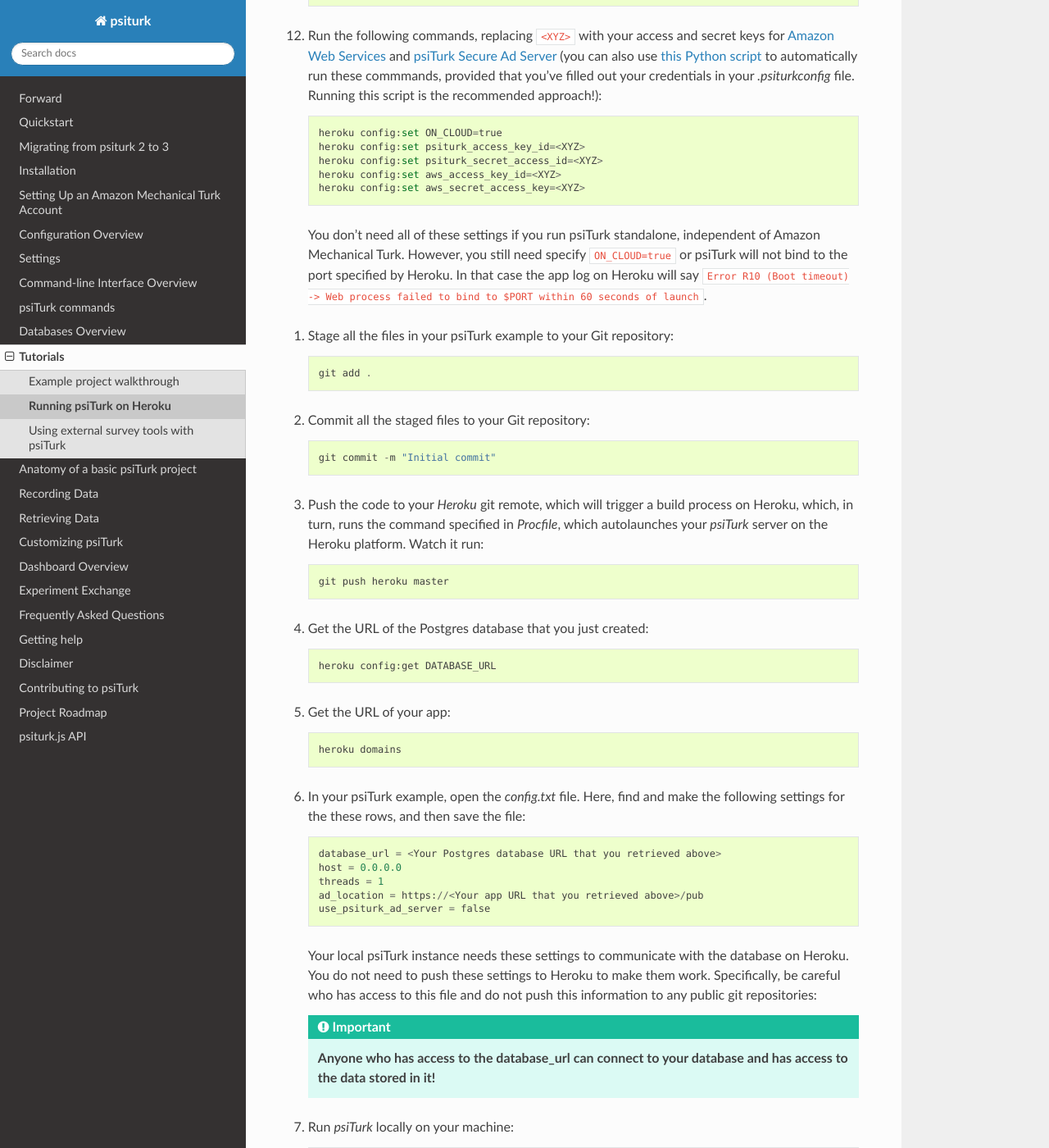
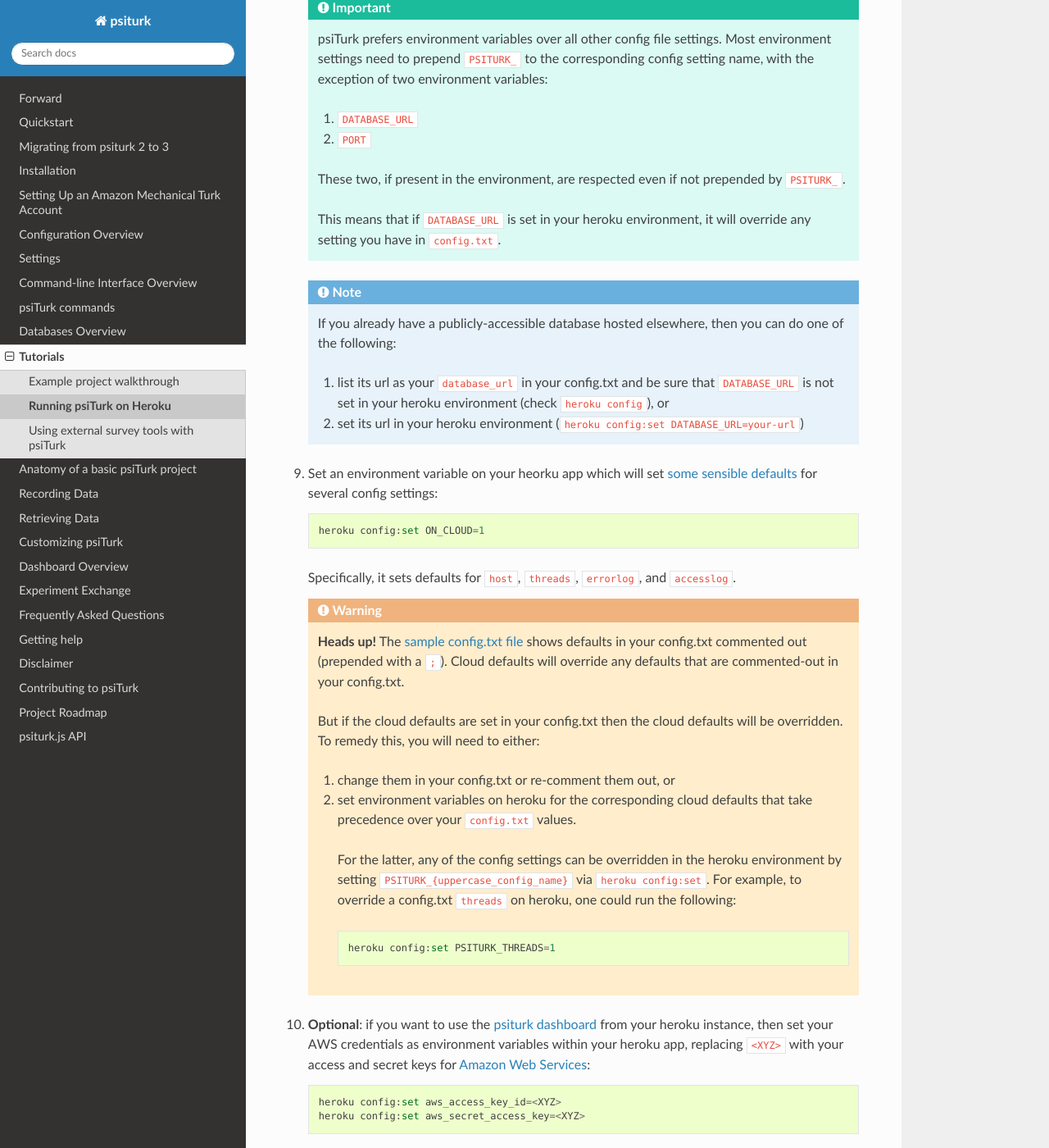
Before and after one commit to NYUCCL/psiTurk, a Sphinx documentation site: the page built from doc/tutorials/heroku.rst, in a window 1280 px wide and 1400 px high, scrolled down 2150 px. Shown: the whole window at 82% size. Built offline with Sphinx 7.4.7 and the Read the Docs theme 2.0.0, drawn with Linux system fonts in a browser that asks for light colours; the version number could not be read and is left out; some of the changed text lies outside the part shown.

Commit message:
majorly update the heroku tutorial
because it had never been updated for 3.0

```diff
--- a/doc/index.rst
+++ b/doc/index.rst
@@ -21,6 +21,8 @@
 with psiTurk, visit :ref:`example-project-stroop`. Also, check out the :ref:`experiment-exchange`
 for examples to learn from, including demonstrations of integration with
 `jspsych <https://www.jspsych.org/>`_.
+
+Migrating from psiturk 2 to psiturk 3? See the :ref:`migrating` guide.
 
 .. contents:: Contents
   :depth: 1
--- a/doc/migrating.rst
+++ b/doc/migrating.rst
@@ -3,16 +3,50 @@
 Migrating from psiturk 2 to 3
 ~~~~~~~~~~~~~~~~~~~~~~~~~~~~~
 
-*Draft*
+No More Secure Ad Server
+------------------------
 
-* psiTurk 3 only supports > python3.6
-* starting with psiTurk 3, no Secure Ad Server is provided.
+Psiturk 3 drops all psiturk.org-hosted services, including most notably the Secure Ad Server.
+MTurk still requires that ads be hosted over https, but in the years since the secure ad server was launched,
+it has become easier to obtain an SSL certificate. psiTurk supports hosting ads
+on `Heroku <https://www.heroku.com/>`_. Hosting an experiment on heroku provides free SSL.
+See :ref:`deploy-on-heroku` for more information.
 
-  See the documentation for using a cloud-hosted service such as Heroku,
-  and for setting your own ad url in the config
-* A new default tablename is used -- `assignments` instead of `turkdemo`
-* a jinja "layout" is used for many of the bundled experiment pages
-* A few of the config settings have been moved to new sections.
-* `def regularpage` in experiment.py no longer calls render_template -- instead, it sends the file as-is.
-  If you need a custom template to be rendered, then create a route for your template in `custom.py`, and
-  call `render_template()` on it yourself.
+If your lab has a static IP address and somewhat technical prowess, you might also choose to obtain your
+own certificate for free by first buying a domain name and then using `letsencrypt <https://letsencrypt.org/>`_.
+
+Because the secure ad server has gone away, you will need to specify your ``ad_url``
+in your config file. This setting is passed to mturk when you run ``hit_create``.
+See the :ref:`hit_configuration_ad_url` section of the documentation.
+
+More flexible configuration approach
+------------------------------------
+
+psiTurk 3 also is more flexible in how it handles configuration variables, respecting
+environment variables over psiturk defaults. This enables
+having different config settings locally versus on hosted platforms such as Heorku.
+See the :ref:`configuration-overview` page for more information.
+
+Note that the location of a few config variables has changed -- specifically,
+``contact_email_on_error`` and ``cutoff_time`` have moved under the ``Task Parameters`` section.
+
+.. note::
+  If you are migrating a current experiment, it is recommended that you copy
+  `the example config file from github <example-config-file_>`_
+  and fill in your experiment's values.
+
+.. _example-config-file: https://github.com/NYUCCL/psiTurk/blob/master/psiturk/example/config.txt.sample
+
+No More Python 2
+----------------
+
+psiTurk 3 drops support for python 2, for various reasons. See the changelog_ for
+more details.
+
+Detailed changelog
+------------------
+
+For a more detailed listing of changes between psiturk 2 and 3, see the
+`changelog on github <changelog_>`_.
+
+.. _changelog: https://github.com/NYUCCL/psiTurk/blob/master/CHANGELOG.md
--- a/doc/tutorials/heroku.rst
+++ b/doc/tutorials/heroku.rst
@@ -15,7 +15,7 @@
 - It's somewhat easier to manage than `Amazon Web Services EC2 <amazon_ec2.html>`_
   for the tech-wary (no need for security groups, no need to ssh in).
 - You can set up a free PostgreSQL server
-  (which is `highly recommended <databases_overview.html>`_ to use over the
+  (which is :ref:`highly recommended <databases-overview>` to use over the
   default SQLite database that `psiTurk` uses). A database server is required on
   heroku as files, including `participants.db`, are ephemeral. Data would be
   lost every time the app spins down.
@@ -45,10 +45,12 @@
       psiturk-setup-example
 
     .. important::
-      If you're starting from a preexisting psiturk app, you need to grab three
+      If you're starting from a preexisting psiturk app, you need to grab several
       files from `/psiturk/example`: `requirements.txt`, `herokuapp.py`,
       `runtime.txt`, and `Procfile`. Place them in your project root, next to
       your `config.txt`.
+
+      See the :ref:`migrating` guide for more information on migrating preexisting psiturk experiments.
 
 #.  Navigate into your newly created psiTurk example folder::
 
@@ -62,63 +64,92 @@
 
       git init
 
-#.  Log in to `Heroku` (and put in your credentials when promted for them): ::
+#.  Log in to `Heroku`, entering your heroku credentials when promted for them::
 
       heroku login
 
-#.  Create a new app on `Heroku`. Running this command will add a `remote` to
-    your `.git/config` file, which will make it easier to run `heroku` commands
-    from your project folder that are automatically associated with your
-    newly-created Heroku app.: ::
+#.  Create a new app on `Heroku`::
 
       heroku create
 
-#.  Create a Postgres database on the newly created `Heroku` app: ::
+    .. note::
+      Running this command will add a ``git remote`` to
+      your ``.git/config`` file, which will make it so that any `heroku` commands
+      run from your project folder will be run against your newly-created heroku app.
+
+#.  Set a database that your heroku app will use.
+
+    **Recommended:** create a Postgres database on the newly created `Heroku` app::
 
       heroku addons:create heroku-postgresql
 
-#.  Get the URL of the Postgres database that you just created: ::
+    This will provision a psiturk-compatible postgresql database, and set an
+    environment variable on your app called ``DATABASE_URL`` that points to your database.
+    To see the ``DATABASE_URL`` given to you by heroku for this newly-provisioned postgresql database,
+    you can run the following::
 
-      heroku config:get DATABASE_URL
+      heroku config
 
-#.  Get the URL of your app: ::
+    .. important::
+      This URL includes your username and password. Anyone who has access to the ``database_url`` can
+      connect to your database and has access to the data stored in it!
 
-      heroku domains
+    .. important::
+      psiTurk prefers environment variables over all other config file settings.
+      Most environment settings need to prepend ``PSITURK_`` to the corresponding
+      config setting name, with the exception of two environment variables::
 
-#.  In your psiTurk example, open the `config.txt` file. Here, find and make
-    the following settings for the these rows, and then save the file.
+      1. ``DATABASE_URL``
+      2. ``PORT``
+
+      These two, if present in the environment, are respected even if not prepended by ``PSITURK_``.
+
+      This means that if ``DATABASE_URL`` is set in your heroku environment, it will override
+      any setting you have in ``config.txt``.
 
     .. note::
-      Heroku assigns a random port to every dyno. `psiTurk` handles this.
-      The `port` setting in `config.txt` is ignored.
+      If you already have a publicly-accessible database hosted elsewhere, then you can
+      do one of the following:
 
-    ::
+      1.  list its url as your ``database_url`` in your config.txt and be sure that ``DATABASE_URL`` is not set in your
+          heroku environment (check ``heroku config``), or
+      2.  set its url in your heroku environment (``heroku config:set DATABASE_URL=your-url``)
 
-      database_url = <Your Postgres database URL that you retrieved above>
-      host = 0.0.0.0
-      threads = 1
-      ad_location = https://<Your app URL that you retrieved above>/pub
-      use_psiturk_ad_server = false
+#.   Set an environment variable on your heorku app which will set `some sensible
+     defaults <sensible-cloud-defaults_>`_ for several config settings::
 
-#.  Run the following commands, replacing ``<XYZ>`` with your access and secret
-    keys for `Amazon Web Services <amt_setup.html#obtaining-aws-credentials>`_
-    and `psiTurk Secure Ad Server <psiturk_org_setup.html#obtaining-psiturk-org-api-credentials>`_
-    (you can also use `this Python script <https://github.com/NYUCCL/psiTurk/blob/908ce7bcfc8fb6b38d94dbae480449324c5d9d51/psiturk/example/set-heroku-settings.py>`_
-    to automatically run these commmands, provided that you've filled out your
-    credentials in your `.psiturkconfig` file. Running this script is the
-    recommended approach!): ::
+        heroku config:set ON_CLOUD=1
 
-      heroku config:set ON_CLOUD=true
-      heroku config:set psiturk_access_key_id=<XYZ>
-      heroku config:set psiturk_secret_access_id=<XYZ>
+     Specifically, it sets defaults for ``host``, ``threads``, ``errorlog``, and ``accesslog``.
+
+     .. _sensible-cloud-defaults: https://github.com/NYUCCL/psiTurk/blob/master/psiturk/default_configs/cloud_config_defaults.txt
+
+
+     .. warning::
+
+       **Heads up!** The `sample config.txt file <sample-config-txt_>`_ shows defaults in your config.txt commented out
+       (prepended with a ``;``). Cloud defaults will override any defaults that are commented-out in your config.txt.
+
+       .. _sample-config-txt: https://github.com/NYUCCL/psiTurk/blob/master/psiturk/example/config.txt.sample
+
+       But if the cloud defaults are set in your config.txt then
+       the cloud defaults will be overridden. To remedy this, you will need to either:
+
+       1.  change them in your config.txt or re-comment them out, or
+       2.  set environment variables on heroku for the corresponding cloud defaults that take precedence over your ``config.txt`` values.
+
+          For the latter, any of the config settings can be overridden in the heroku environment
+          by setting ``PSITURK_{uppercase_config_name}`` via ``heroku config:set``. For example, to override a config.txt ``threads``
+          on heroku, one could run the following::
+
+            heroku config:set PSITURK_THREADS=1
+
+#.  **Optional**: if you want to use the :ref:`psiturk dashboard <dashboard-overview>` from your heroku
+    instance, then set your AWS credentials as environment variables within your heroku app, replacing ``<XYZ>`` with your access and secret
+    keys for `Amazon Web Services <amt_setup.html#obtaining-aws-credentials>`_::
+
       heroku config:set aws_access_key_id=<XYZ>
       heroku config:set aws_secret_access_key=<XYZ>
-
-   You don't need all of these settings if you run psiTurk standalone,
-   independent of Amazon Mechanical Turk. However, you still need specify
-   ``ON_CLOUD=true`` or psiTurk will not bind to the port specified by Heroku.
-   In that case the app log on Heroku will say ``Error R10 (Boot timeout) ->
-   Web process failed to bind to $PORT within 60 seconds of launch``.
 
 #. Stage all the files in your psiTurk example to your Git repository: ::
 
@@ -130,58 +161,69 @@
 
 #. Push the code to your `Heroku` git remote, which will trigger a build process
    on Heroku, which, in turn, runs the command specified in `Procfile`, which
-   autolaunches your `psiTurk` server on the Heroku platform. Watch it run: ::
+   autolaunches your `psiTurk` server on the Heroku platform::
 
     git push heroku master
 
-#. Get the URL of the Postgres database that you just created: ::
+   .. note::
+    Any time you want to push changes to your heroku-hosted psiturk experiment,
+    you will need to repeat the above flow of ``git add``, ``git commit``, ``git push``.
 
-    heroku config:get DATABASE_URL
+#. You can run through your heroku-hosted experiment by visiting your heroku app's url.
 
-#. Get the URL of your app: ::
-
-    heroku domains
-
-#. In your psiTurk example, open the `config.txt` file. Here, find and make the
-   following settings for the these rows, and then save the file: ::
-
-    database_url = <Your Postgres database URL that you retrieved above>
-    host = 0.0.0.0
-    threads = 1
-    ad_location = https://<Your app URL that you retrieved above>/pub
-    use_psiturk_ad_server = false
-
-   Your local psiTurk instance needs these settings to communicate with the
-   database on Heroku. You do not need to push these settings to Heroku to make
-   them work. Specifically, be careful who has access to this file and do not
-   push this information to any public git repositories:
-
-   .. important::
-     **Anyone who has access to the database_url can connect to your database and has access to the data stored in it!**
-
-#. Run `psiTurk` locally on your machine: ::
-
-    psiturk
-
-#. To verify that your app is running, visit your `heroku` domain url in your
-   browser. Obtain your `heroku` app url by running::
-
-    heroku domains
-
-   From that url, you can conveniently obtain a debugging url by clicking
+   To get it, run ``heroku domains`` from the root of your local psiturk app,
+   and visit your app's reported domain url in a browser. From that url, you can conveniently obtain a debugging url by clicking
    "Begin by viewing the `ad`."
 
-#. Run through your experiment hosted by heroku. You should now have some data
-   in the database. To extract it into `csv` files, run locally: ::
+#. To download data from your heroku app using a locally-run psiturk, set
+   your local psiTurk app to use the same database that your experiment uses when
+   it runs on heroku.
+
+   To do so, get the ``DATABASE_URL``
+   of your heroku psiturk instance by running ``heroku config``, and set the database url in any of the
+   following local places:
+
+   1. your ``config.txt`` file, or
+   2. your own local environment.
+
+   Once your local psiturk app uses the same database as your heroku app, then you can run the
+   following to download your experiment data, regardless of whether you have run through
+   your experiment hosted locally *or* on Heroku::
 
      psiturk download_datafiles
 
    This should generate three datafiles for you in your local directory:
-   `trialdata.csv`, `questiondata.csv`, and `eventdata.csv`.
+   ``trialdata.csv``, ``questiondata.csv``, and ``eventdata.csv``.
 
-Congratulations, you've now gathered data from an experiment running on `Heroku`!
+   Congratulations, you've now gathered data from an experiment running on `Heroku`!
 
-From your local `psiTurk` session, you can now
+   .. warning::
+
+     If you opt to set your database url in your ``config.txt`` file, then be cautious
+     about sharing your experiment code -- the url contains your database username and password!
+
+   .. note::
+     psiTurk will look for a file called ``.env`` in the root of your psiturk app and read in any
+     KEY=VALUE settings in there as environment variables for your psiturk app. Therefore, one could put the
+     following content in a file called ``.env`` to set the database_url::
+
+       DATABASE_URL=url-for-your-publicy-accessible-database
+
+
+#.  To post a hit to MTurk that uses your heroku app, set your local psiTurk config.txt's :ref:`ad_url <hit_configuration_ad_url>` settings to point to
+    your heroku app. The easiest way to do this is to set :ref:`ad_url_domain <hit_configuration_ad_url_ad_url_domain>` in your config.txt's ``[HIT Configuration]`` section
+    to equal your heroku domain name.
+
+    For example, if running ``heroku domains`` reported that your heroku domain was ``example-app.herokuap.com``, then you would simply set
+    ``ad_url_domain = example-app.herokuapp.com`` in your config.txt's ``[HIT Configuration]`` setting. With that, HITs posted to mturk should correctly point to your heroku app.
+
+
+    .. seealso::
+      See the :ref:`hit_configuration_ad_url` for more information.
+
+
+
+From your *local* ``psiTurk`` session, you can now
 `create and modify HITs <command_line/hit.html>`_. When these are accessed by
 Amazon Mechanical Turk workers, the workers will be directed to the `psiTurk`
 session running on your `Heroku` app. This means that it is never necessary to
@@ -199,8 +241,8 @@
 
 .. note::
 
-  If you desire to run commands against your `postgresql` db, you can run
+  If you want to run commands against your `postgresql` db, you can run
   `heroku pg:psql` to connect, from where you can issue postgres commands. You
   can also connect directly to your heroku postgres db by installing and running
-  `postgresql` on your local machine, and passing the `DATABASE_URL` that you set
-  in `config.txt` as a command-line option.
+  `postgresql` on your local machine, and passing the `DATABASE_URL` that your heroku app uses
+  as a command-line option.
```
Also changed, not shown: CHANGELOG.md (+28 -4 lines), doc/settings.rst (+9 -0 lines).
